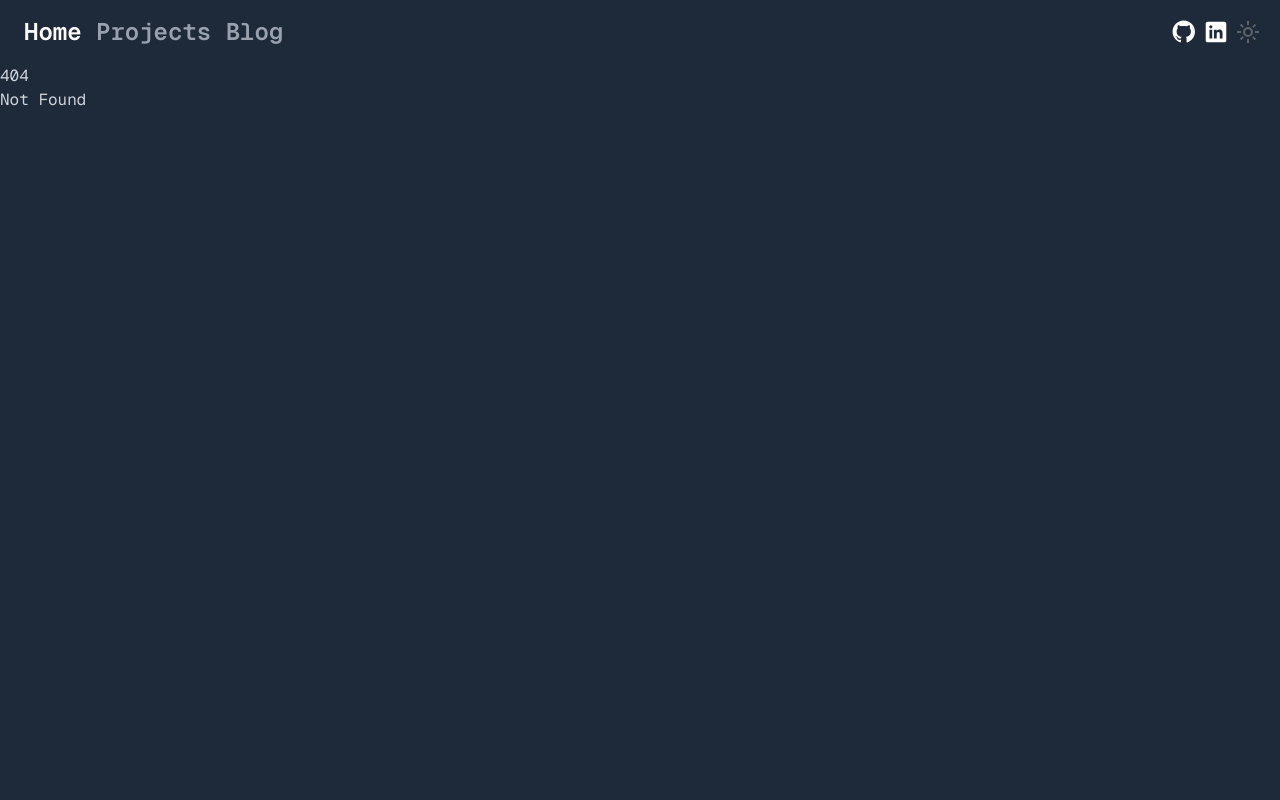
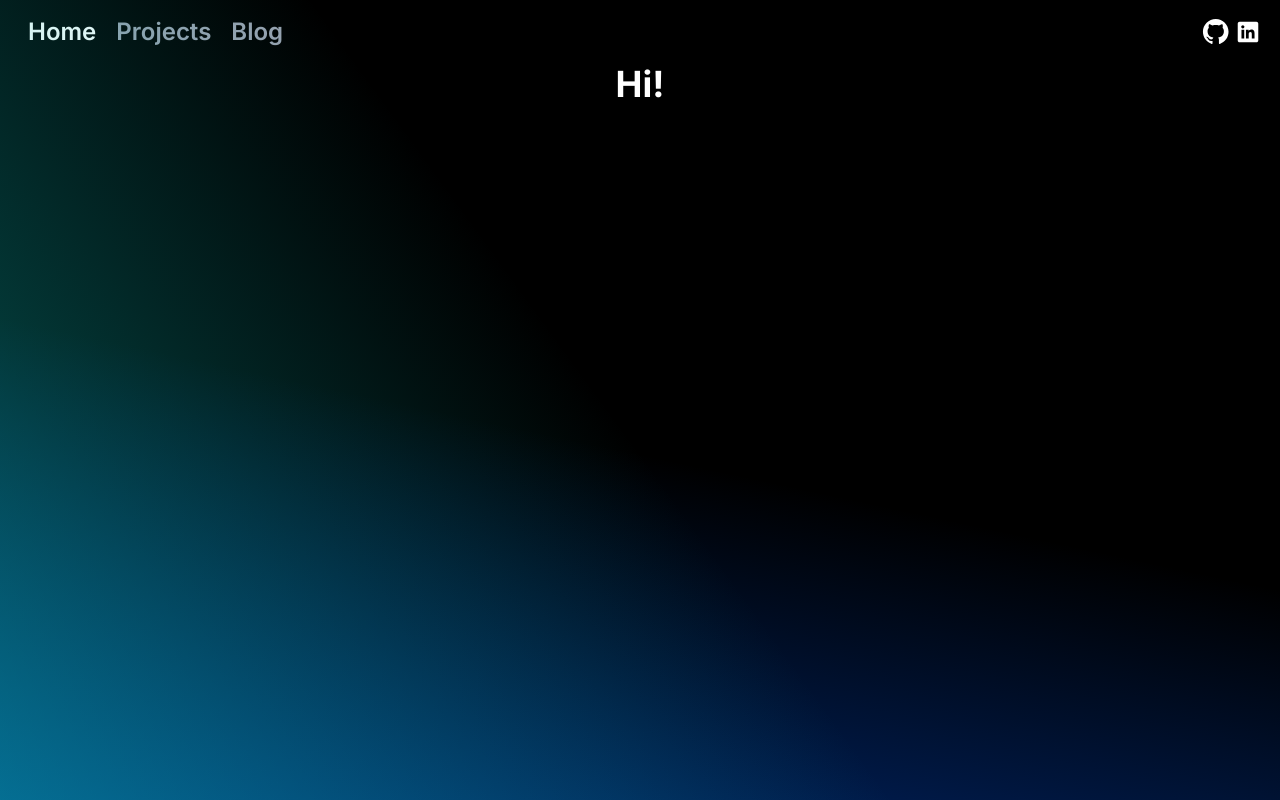
Before and after one commit to willbowden/willbowden, a SvelteKit app in the folder portfolio/: page / in a window 1280 px wide. Before the commit this address had no page. Built offline with nearby package versions, Linux system fonts and the light colour scheme.

Commit message:
Experimenting with gradients and remove light mode

```diff
--- a/portfolio/src/app.css
+++ b/portfolio/src/app.css
@@ -1,9 +1,27 @@
-@import url("https://fonts.googleapis.com/css2?family=Geist+Mono:wght@100..900&display=swap");
+@import url("https://fonts.googleapis.com/css2?family=Inter:ital,opsz,wght@0,14..32,100..900;1,14..32,100..900&display=swap");
 
 @import 'tailwindcss';
 
 @theme {
-  --font-geist: "Geist Mono", serif;
+  --font-geist: "Inter", serif;
 }
 
-@custom-variant dark (&:where(.dark, .dark *));
+@layer components {
+  .home::after {
+    pointer-events: none;
+    content: '';
+    background: rgb(2, 0, 36);
+    background: linear-gradient(54deg in oklch,
+        oklch(from rgba(9, 181, 177, 1) l c h / 0.65) -15%,
+        oklch(from rgba(9, 181, 177, 1) l c h / 0) 48%),
+      linear-gradient(12deg in oklch,
+        oklch(from rgba(0, 112, 255, 1) calc(l - 0.1) c h / 0.65) -10%,
+        oklch(from rgba(0, 112, 255, 1) calc(l - 0.1) c h / 0) 45%);
+    position: absolute;
+    bottom: 0;
+    left: 0;
+    width: 100%;
+    height: 100%;
+    z-index: 0;
+  }
+}
--- a/portfolio/src/app.html
+++ b/portfolio/src/app.html
@@ -1,12 +1,12 @@
 <!doctype html>
-<html lang="en" class="dark font-geist bg-white dark:bg-gray-800 text-black dark:text-gray-300">
+<html lang="en" class="font-geist bg-black text-gray-300">
 	<head>
 		<meta charset="utf-8" />
 		<link rel="icon" href="%sveltekit.assets%/favicon.png" />
 		<meta name="viewport" content="width=device-width, initial-scale=1" />
 		%sveltekit.head%
 	</head>
-	<body data-sveltekit-preload-data="hover">
+	<body data-sveltekit-preload-data="hover" class="home">
 		<div style="display: contents">%sveltekit.body%</div>
 	</body>
 </html>
--- a/portfolio/src/routes/+layout.svelte
+++ b/portfolio/src/routes/+layout.svelte
@@ -3,27 +3,17 @@
 	import { page } from '$app/state';
 
 	let { children } = $props();
-
-	let darkMode = $state(true);
-
-	function handleSwitchDarkMode() {
-		darkMode = !darkMode;
-
-		darkMode
-			? document.documentElement.classList.add('dark')
-			: document.documentElement.classList.remove('dark');
-	}
 </script>
 
-<div class="flex justify-between p-4 text-black dark:text-white">
-	<div class="ml-2 flex justify-evenly align-middle text-2xl font-semibold">
-		<nav>
-			<a href="/" class={page.route.id === '/' ? '' : 'text-gray-400'}>Home</a>
+<div class="flex justify-between p-4 text-white">
+	<div>
+		<nav class="ml-3 space-x-5 flex justify-evenly align-middle text-2xl font-semibold">
+			<a href="/" class={`hover:text-white ${page.route.id === '/' ? '' : 'text-gray-400'}`}>Home</a>
 			<a
 				href="/projects"
-				class={page.route.id === '/projects' ? '' : 'text-gray-400'}>Projects</a
+				class={`hover:text-white ${page.route.id === '/projects' ? '' : 'text-gray-400'}`}>Projects</a
 			>
-			<a href="/blog" class={page.route.id === '/blog' ? '' : 'text-gray-400'}
+			<a href="/blog" class={`hover:text-white ${page.route.id === '/blog' ? '' : 'text-gray-400'}`}
 				>Blog</a
 			>
 		</nav>
@@ -34,14 +24,14 @@
 			aria-label="github profile"
 			href="https://github.com/willbowden"
 			target="_blank"
-			class="h-8 rounded-sm p-0.5 hover:bg-gray-200 hover:dark:bg-gray-900"
+			class="h-8 rounded-sm p-0.5hover:bg-gray-900"
 		>
 			<svg
 				xmlns="http://www.w3.org/2000/svg"
 				width="100%"
 				height="100%"
 				viewBox="-2.75 -2.75 30 30"
-				class="fill-black dark:fill-white"
+				class="fill-white"
 				><path
 					d="M12 0c-6.626 0-12 5.373-12 12 0 5.302 3.438 9.8 8.207 11.387.599.111.793-.261.793-.577v-2.234c-3.338.726-4.033-1.416-4.033-1.416-.546-1.387-1.333-1.756-1.333-1.756-1.089-.745.083-.729.083-.729 1.205.084 1.839 1.237 1.839 1.237 1.07 1.834 2.807 1.304 3.492.997.107-.775.418-1.305.762-1.604-2.665-.305-5.467-1.334-5.467-5.931 0-1.311.469-2.381 1.236-3.221-.124-.303-.535-1.524.117-3.176 0 0 1.008-.322 3.301 1.23.957-.266 1.983-.399 3.003-.404 1.02.005 2.047.138 3.006.404 2.291-1.552 3.297-1.23 3.297-1.23.653 1.653.242 2.874.118 3.176.77.84 1.235 1.911 1.235 3.221 0 4.609-2.807 5.624-5.479 5.921.43.372.823 1.102.823 2.222v3.293c0 .319.192.694.801.576 4.765-1.589 8.199-6.086 8.199-11.386 0-6.627-5.373-12-12-12z"
 				/></svg
@@ -51,7 +41,7 @@
 			aria-label="LinkedIn profile"
 			href="https://www.linkedin.com/in/will-bowden-4b6787223/"
 			target="_blank"
-			class="h-8 rounded-sm p-0.5 hover:bg-gray-200 hover:dark:bg-gray-900"
+			class="h-8 rounded-sm p-0.5 hover:bg-gray-900"
 		>
 			<svg
 				xmlns="http://www.w3.org/2000/svg"
@@ -60,43 +50,13 @@
 				width="100%"
 				height="100%"
 				viewBox="0 0 30 30"
-				class="fill-blue-700 dark:fill-white"
+				class="fill-white"
 			>
 				<path
 					d="M24,4H6C4.895,4,4,4.895,4,6v18c0,1.105,0.895,2,2,2h18c1.105,0,2-0.895,2-2V6C26,4.895,25.105,4,24,4z M10.954,22h-2.95 v-9.492h2.95V22z M9.449,11.151c-0.951,0-1.72-0.771-1.72-1.72c0-0.949,0.77-1.719,1.72-1.719c0.948,0,1.719,0.771,1.719,1.719 C11.168,10.38,10.397,11.151,9.449,11.151z M22.004,22h-2.948v-4.616c0-1.101-0.02-2.517-1.533-2.517 c-1.535,0-1.771,1.199-1.771,2.437V22h-2.948v-9.492h2.83v1.297h0.04c0.394-0.746,1.356-1.533,2.791-1.533 c2.987,0,3.539,1.966,3.539,4.522V22z"
 				></path>
 			</svg>
 		</a>
-
-		<button
-			aria-label="toggle dark mode"
-			class="h-8 rounded-sm p-1 hover:bg-gray-200 hover:dark:bg-gray-900"
-			onclick={handleSwitchDarkMode}
-		>
-			{#if !darkMode}
-				<svg
-					xmlns="http://www.w3.org/2000/svg"
-					width="100%"
-					height="100%"
-					viewBox="0 -960 960 960"
-					fill="#5f6368"
-					><path
-						d="M480-120q-150 0-255-105T120-480q0-150 105-255t255-105q14 0 27.5 1t26.5 3q-41 29-65.5 75.5T444-660q0 90 63 153t153 63q55 0 101-24.5t75-65.5q2 13 3 26.5t1 27.5q0 150-105 255T480-120Zm0-80q88 0 158-48.5T740-375q-20 5-40 8t-40 3q-123 0-209.5-86.5T364-660q0-20 3-40t8-40q-78 32-126.5 102T200-480q0 116 82 198t198 82Zm-10-270Z"
-					/></svg
-				>
-			{:else}
-				<svg
-					xmlns="http://www.w3.org/2000/svg"
-					width="100%"
-					height="100%"
-					viewBox="0 -960 960 960"
-					fill="#5f6368"
-					><path
-						d="M480-360q50 0 85-35t35-85q0-50-35-85t-85-35q-50 0-85 35t-35 85q0 50 35 85t85 35Zm0 80q-83 0-141.5-58.5T280-480q0-83 58.5-141.5T480-680q83 0 141.5 58.5T680-480q0 83-58.5 141.5T480-280ZM200-440H40v-80h160v80Zm720 0H760v-80h160v80ZM440-760v-160h80v160h-80Zm0 720v-160h80v160h-80ZM256-650l-101-97 57-59 96 100-52 56Zm492 496-97-101 53-55 101 97-57 59Zm-98-550 97-101 59 57-100 96-56-52ZM154-212l101-97 55 53-97 101-59-57Zm326-268Z"
-					/></svg
-				>
-			{/if}
-		</button>
 	</div>
 </div>
 
--- /dev/null
+++ b/portfolio/src/routes/+page.svelte
@@ -0,0 +1,3 @@
+<div class="flex w-[100%] justify-center">
+	<h1 class="text-white font-bold text-4xl">Hi!</h1>
+</div>
```
